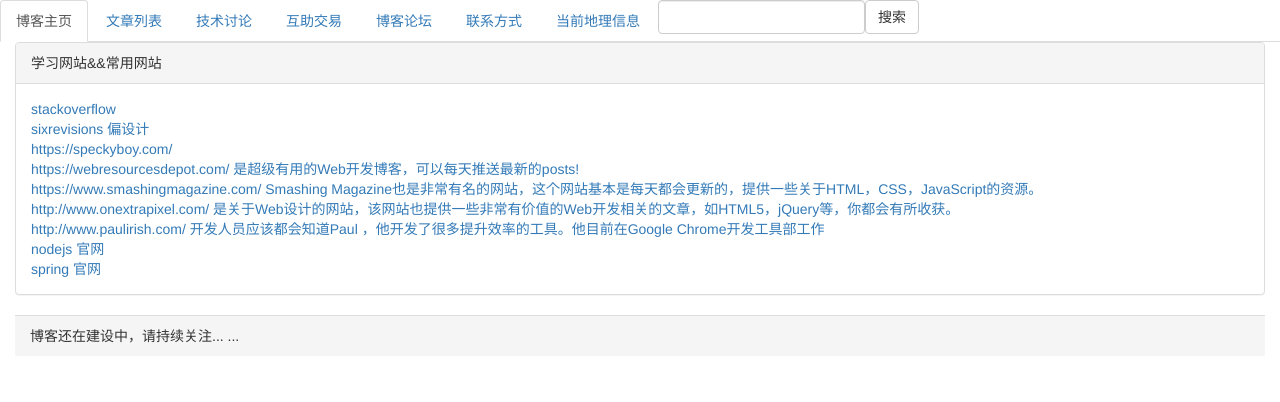
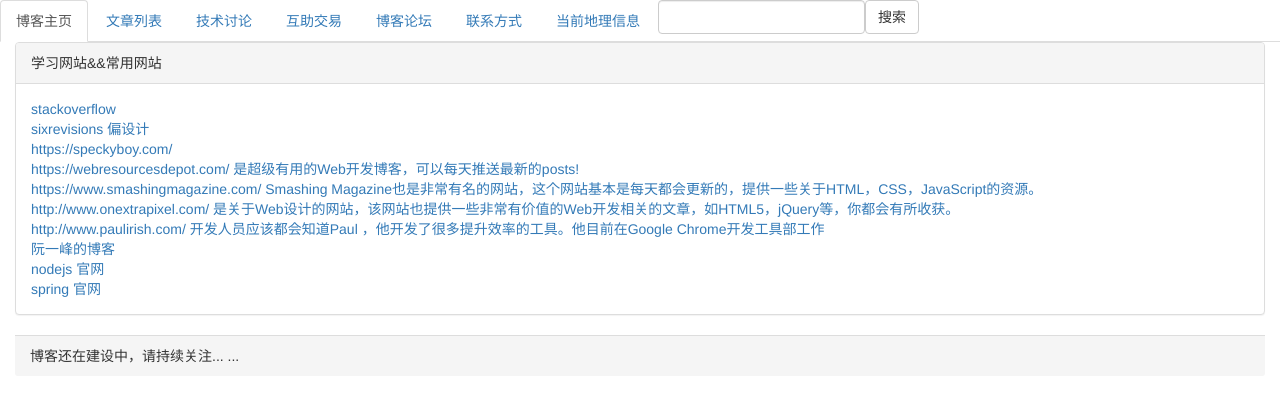
Before and after one commit to GENERALTUNE/GENERALTUNE.github.io, a website: page index.html in a window 1280 px wide. Drawn offline with Linux system fonts and the light colour scheme.

Commit message:
提交代码

```diff
--- a/index.html
+++ b/index.html
@@ -37,6 +37,7 @@
             <a href="https://www.smashingmagazine.com/ " target="_blank">https://www.smashingmagazine.com/   Smashing Magazine也是非常有名的网站，这个网站基本是每天都会更新的，提供一些关于HTML，CSS，JavaScript的资源。</a><br>
             <a href="http://www.onextrapixel.com/" target="_blank">http://www.onextrapixel.com/  是关于Web设计的网站，该网站也提供一些非常有价值的Web开发相关的文章，如HTML5，jQuery等，你都会有所收获。</a><br>
             <a href="http://www.paulirish.com/" target="_blank">http://www.paulirish.com/  开发人员应该都会知道Paul ，他开发了很多提升效率的工具。他目前在Google Chrome开发工具部工作</a><br>
+            <a href="http://www.ruanyifeng.com/blog/" target="_blank">阮一峰的博客</a><br>
             <a href="www.nodejs.org" target="_blank"> nodejs 官网</a><br>
             <a href="spring.io" target="_blank"> spring 官网</a><br>
         </div>
```
